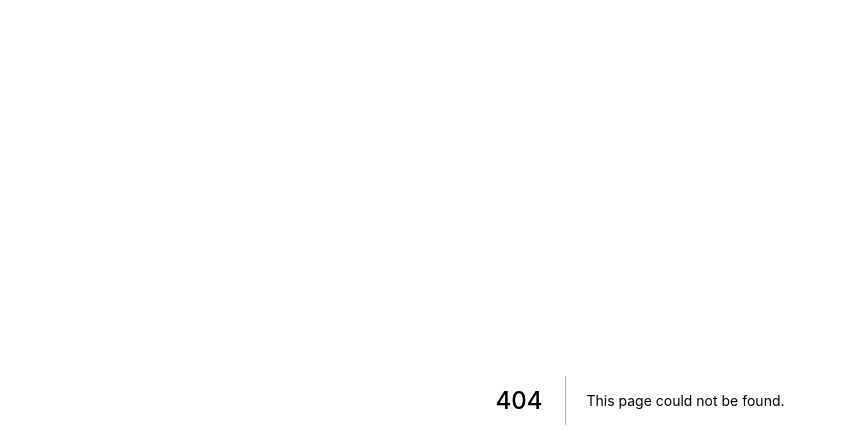
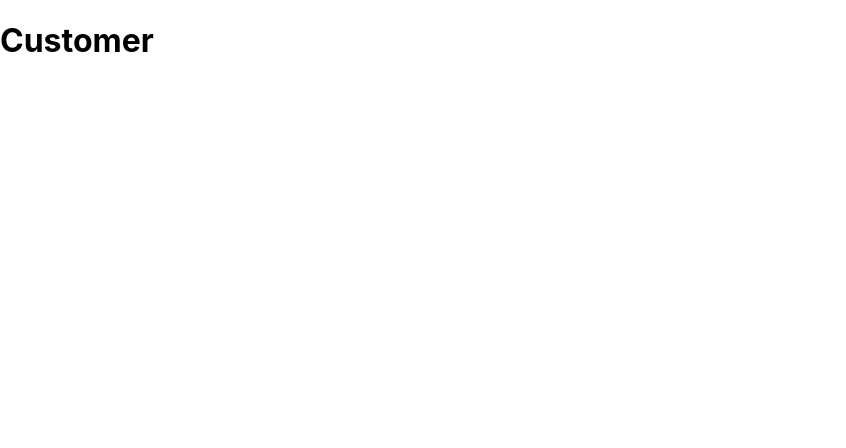
Before and after one commit to kzhligh/rtterror, a Next.js app in the folder frontend/: page /customer in a window 1280 px wide. Before the commit this address had no page. Shown: the top 448 px of the page, without its empty margins (0-846 px from the left). Built offline with nearby package versions, Linux system fonts and the light colour scheme.

Commit message:
remove the wrong file install

```diff
--- a/frontend/package.json
+++ b/frontend/package.json
@@ -9,9 +9,11 @@
     "lint": "next lint"
   },
   "dependencies": {
+    "@mui/material": "^5.0.4",
     "next": "11.1.2",
     "react": "17.0.2",
-    "react-dom": "17.0.2"
+    "react-dom": "17.0.2",
+    "superagent": "^6.1.0"
   },
   "devDependencies": {
     "eslint": "8.0.1",
--- a/frontend/pages/api/hello.js
+++ /dev/null
@@ -1,5 +0,0 @@
-// Next.js API route support: https://nextjs.org/docs/api-routes/introduction
-
-export default function handler(req, res) {
-  res.status(200).json({ name: 'John Doe' })
-}
--- /dev/null
+++ b/frontend/pages/customer/index.js
@@ -0,0 +1,5 @@
+
+function customer(){
+    return <h1>Customer</h1>
+}
+export default customer;
```
Also changed, not shown: frontend/components/navbar/index.js (added), 1 other file (tests, documents, lock files or other folders).
